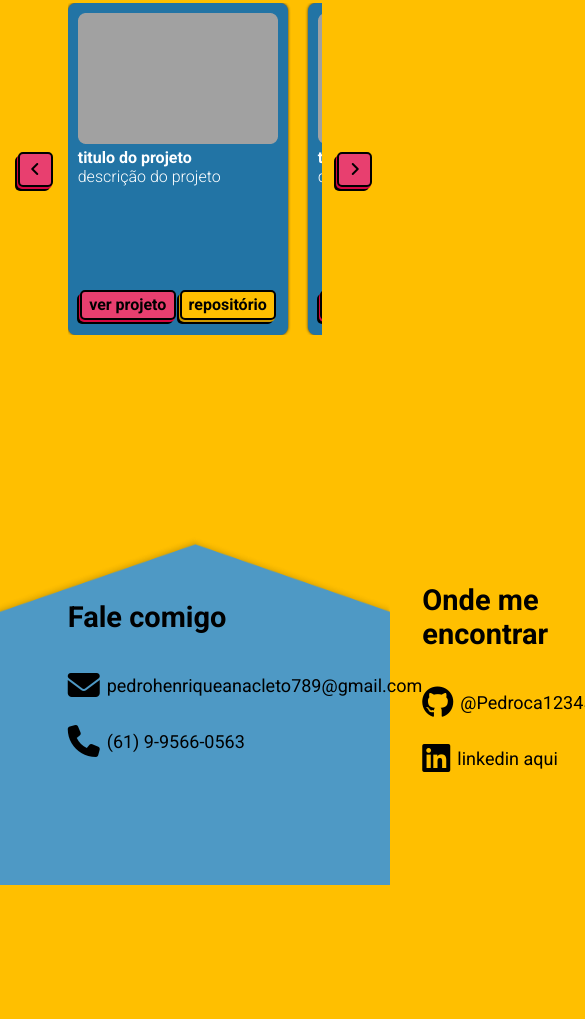
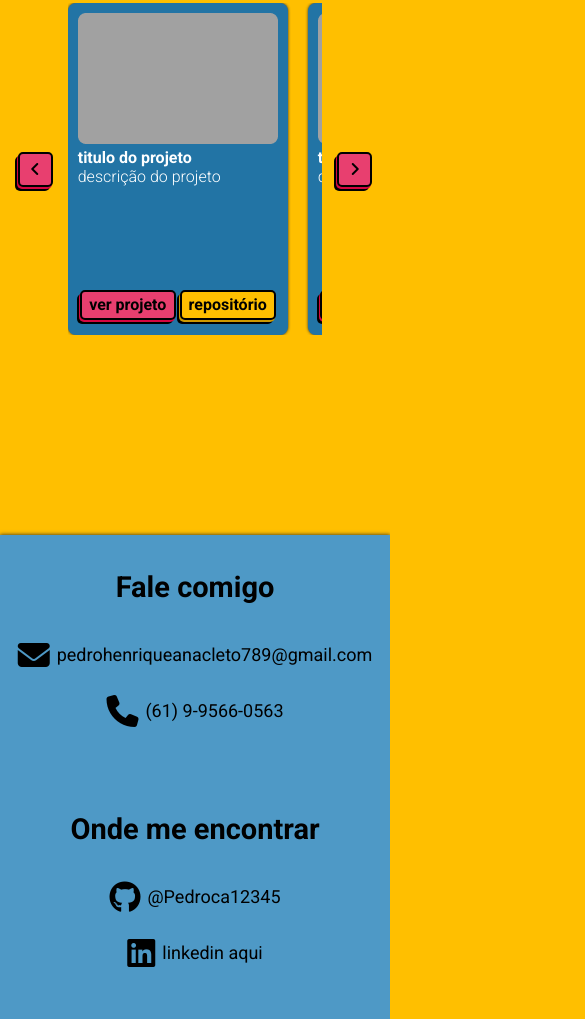
Before and after one commit to Pedroca12345/MeuPortfolio, a plain HTML site: page index.html in a window 390 px wide. Shown: the part 2597-3616 px from the top of the page, 585 px wide, since content can reach past the window. Before the commit the page ends 3482 px from the top, so only its background shows below. Drawn offline with Linux system fonts and the light colour scheme; a web font is replaced by a local one.

Commit message:
Responsividade da aba contato e o portfólio está 80% pronto

```diff
--- a/assets/styles/contato.css
+++ b/assets/styles/contato.css
@@ -1,16 +1,10 @@
-#contato img {
-    position: absolute;
-    left: 0;
-    z-index: -1;
-    width: 100%;
-    height: 350px;
-}
-
 .contato-container {
     display: flex;
     align-items: center;
-    justify-content: space-between;
-    height: 30vh;
+    justify-content: space-around;
+    flex-wrap: wrap;
+    background-color: #4E99C6;
+    box-shadow: 0 0 4px #202020;
 }
 
 .contato-container p {
@@ -22,7 +16,16 @@
     margin-right: 7px;
 }
 
+.fale-comigo, .onde-me-encontrar {
+    display: flex;
+    flex-direction: column;
+    align-items: center;
+    justify-content: center;
+    margin-bottom: 50px;
+}
+
 .fale-comigo-titulo h3, .onde-me-encontrar h3 {
+    text-wrap: nowrap;
     margin: 35px 0;
 }
 
--- a/assets/styles/media-queries.css
+++ b/assets/styles/media-queries.css
@@ -38,6 +38,10 @@
         display: flex;
     }
 
+    .contato-container {
+        justify-content: center;
+    }
+
 }
 
 @media (max-width: 992px) {
--- a/index.html
+++ b/index.html
@@ -501,10 +501,9 @@
 
             </section>
 
+        </div>
 
         <footer id="contato">
-
-                <img src="resources/images/img-contato.png" alt="">
 
             <div class="contato-container">
 
@@ -545,10 +544,7 @@
 
         </footer>
 
-        </div>
-
     </main>
-
 
     <script src="https://kit.fontawesome.com/59772d2d0d.js" crossorigin="anonymous"></script>
     <script src="assets/javascript/slider.js"></script>
```
Lines whose indentation alone changed are shown as unchanged.
